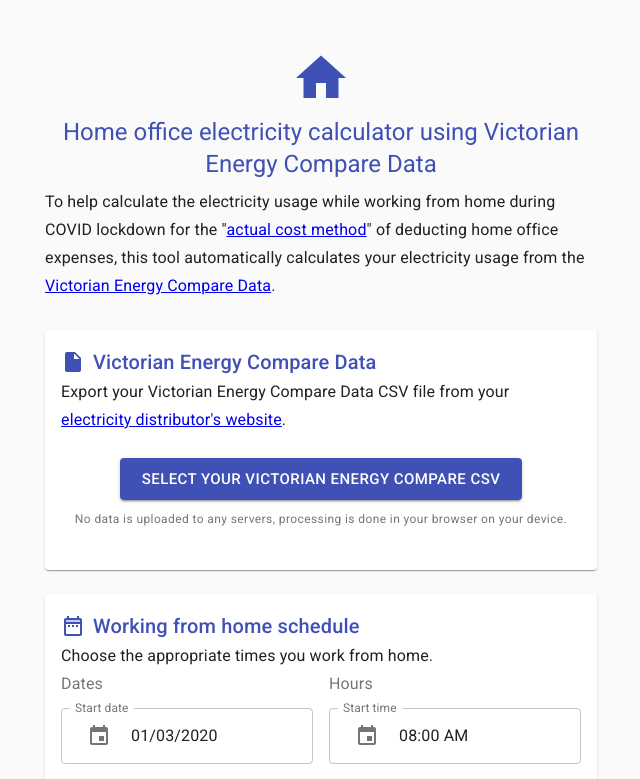
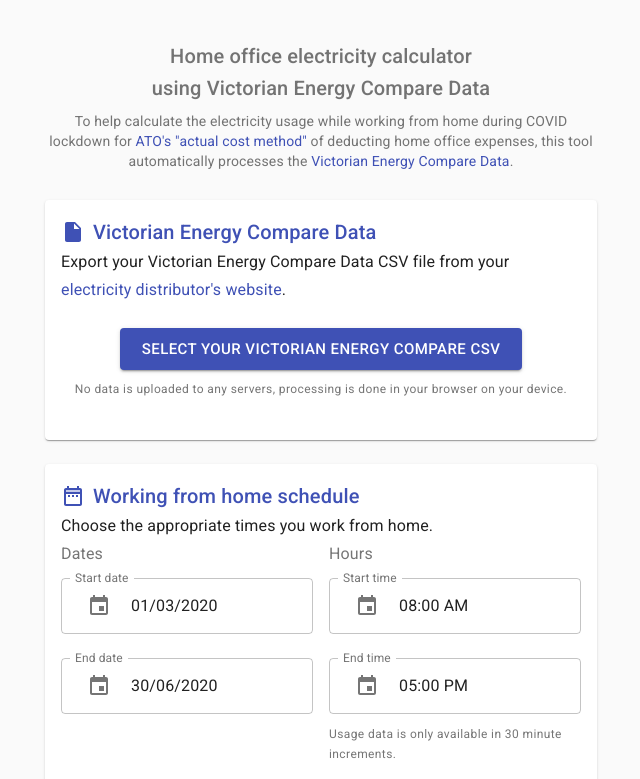
Before and after one commit to longzheng/ato-homeoffice-vec-electricity-calculator, a React (Create React App) app: page / in a window 1280 px wide. Shown: the top 779 px of the page, without its empty margins (319-959 px from the left). Built offline with nearby package versions, Linux system fonts and the light colour scheme.

Commit message:
Tweak UI

```diff
--- a/src/components/Calculator.tsx
+++ b/src/components/Calculator.tsx
@@ -11,6 +11,7 @@
   FormLabel,
   Grid,
   InputAdornment,
+  Link,
   makeStyles,
   Paper,
   TextField,
@@ -29,16 +30,16 @@
 
 const useStyles = makeStyles((theme) => ({
   container: {
-    marginTop: theme.spacing(6),
-    marginBottom: theme.spacing(6),
+    marginTop: theme.spacing(5),
+    marginBottom: theme.spacing(5),
   },
   paper: {
     padding: theme.spacing(2),
   },
   title: {
-    color: theme.palette.primary.main,
+    color: theme.palette.text.secondary,
     textAlign: "center",
-    "& > svg": {
+    "& svg": {
       display: "block",
       fontSize: 60,
       marginLeft: "auto",
@@ -215,31 +216,30 @@
   return (
     <Container maxWidth="sm" className={classes.container}>
       <Grid container spacing={3} direction="column">
-        <Grid item xs>
-          <Typography variant="h5" className={classes.title} gutterBottom>
-            <HomeIcon />
-            Home office electricity calculator using Victorian Energy Compare
-            Data
+        <Grid item xs className={classes.title}>
+          <Typography variant="h6" gutterBottom>
+            Home office electricity calculator
+            <br /> using Victorian Energy Compare Data
           </Typography>
-          <Typography variant="subtitle1" gutterBottom>
+          <Typography variant="body2" gutterBottom>
             To help calculate the electricity usage while working from home
-            during COVID lockdown for the "
-            <a
+            during COVID lockdown for{" "}
+            <Link
               href="https://www.ato.gov.au/individuals/income-and-deductions/deductions-you-can-claim/home-office-expenses/#Actualcostmethod"
               target="_blank"
               rel="noopener noreferrer"
             >
-              actual cost method
-            </a>
-            " of deducting home office expenses, this tool automatically
-            calculates your electricity usage from the{" "}
-            <a
+              ATO's "actual cost method"
+            </Link>{" "}
+            of deducting home office expenses, this tool automatically
+            processes the{" "}
+            <Link
               href="https://www.victorianenergysaver.vic.gov.au/energy-advice-for-business/accessing-and-understanding-energy-data"
               target="_blank"
               rel="noopener noreferrer"
             >
               Victorian Energy Compare Data
-            </a>
+            </Link>
             .
           </Typography>
         </Grid>
@@ -251,13 +251,13 @@
             </Typography>
             <Typography variant="subtitle1" gutterBottom>
               Export your Victorian Energy Compare Data CSV file from your{" "}
-              <a
+              <Link
                 href="https://www.victorianenergysaver.vic.gov.au/energy-advice-for-business/accessing-and-understanding-energy-data#portal"
                 target="_blank"
                 rel="noopener noreferrer"
               >
                 electricity distributor's website
-              </a>
+              </Link>
               .
             </Typography>
             <input
@@ -392,6 +392,7 @@
                       control={
                         <Checkbox
                           checked={(daysOfWeek as any)[value.toLowerCase()]}
+                          color="primary"
                           onChange={handleDaysOfWeekChange}
                           name={value.toLowerCase()}
                         />
@@ -492,13 +493,13 @@
                         />
                         <FormHelperText>
                           Refer to{" "}
-                          <a
+                          <Link
                             href="https://www.ato.gov.au/individuals/income-and-deductions/deductions-you-can-claim/home-office-expenses/#:~:text=You%20must%20take%20into%20account%20other%20members%20of%20your%20household%20when%20you%20work%20out%20your%20expenses.%20If%20a%20member%20of%20your%20household%20is%20using%20the%20same%20area%20of%20the%20house%20or%20the%20same%20service%20when%20you're%20working,%20you%20must%20apportion%20your%20expenses%20accordingly."
                             target="_blank"
                             rel="noopener noreferrer"
                           >
                             ATO guidance
-                          </a>{" "}
+                          </Link>{" "}
                           on how to splits costs in a household.
                         </FormHelperText>
                       </Grid>
```
